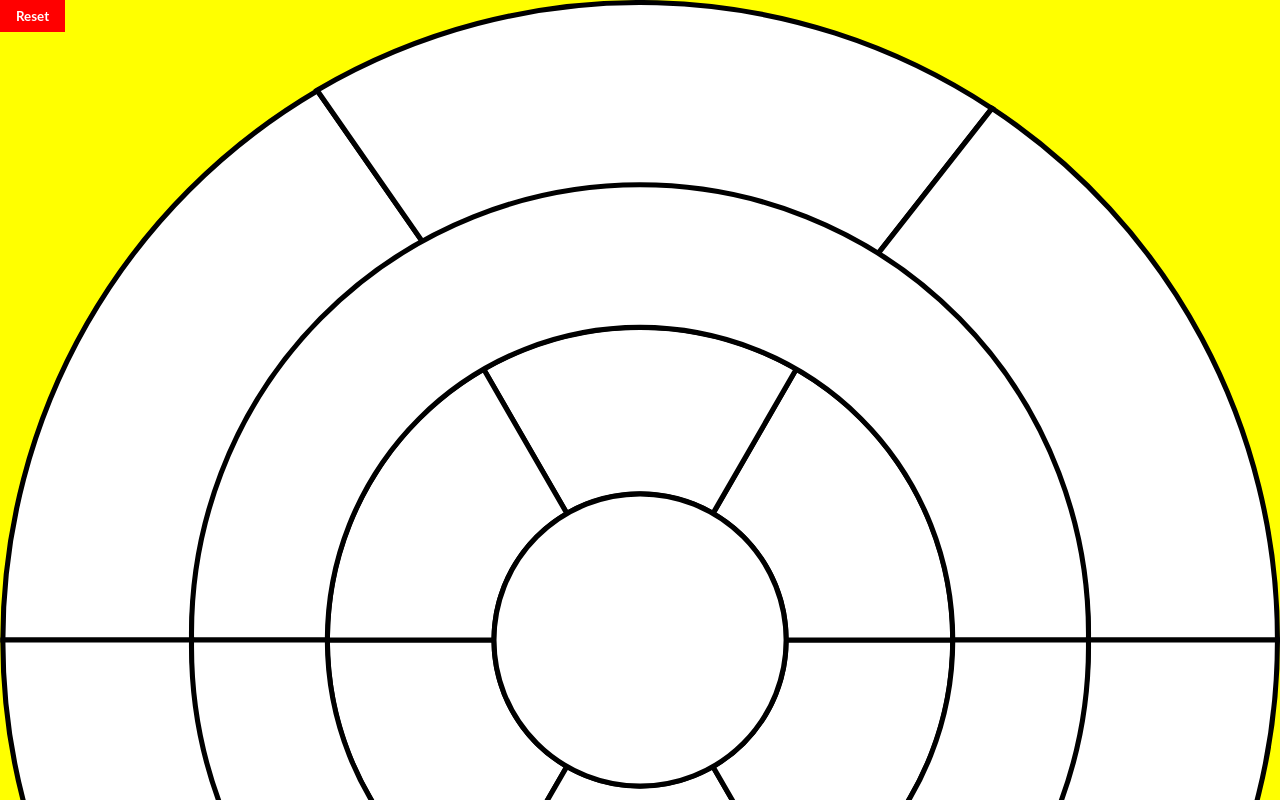
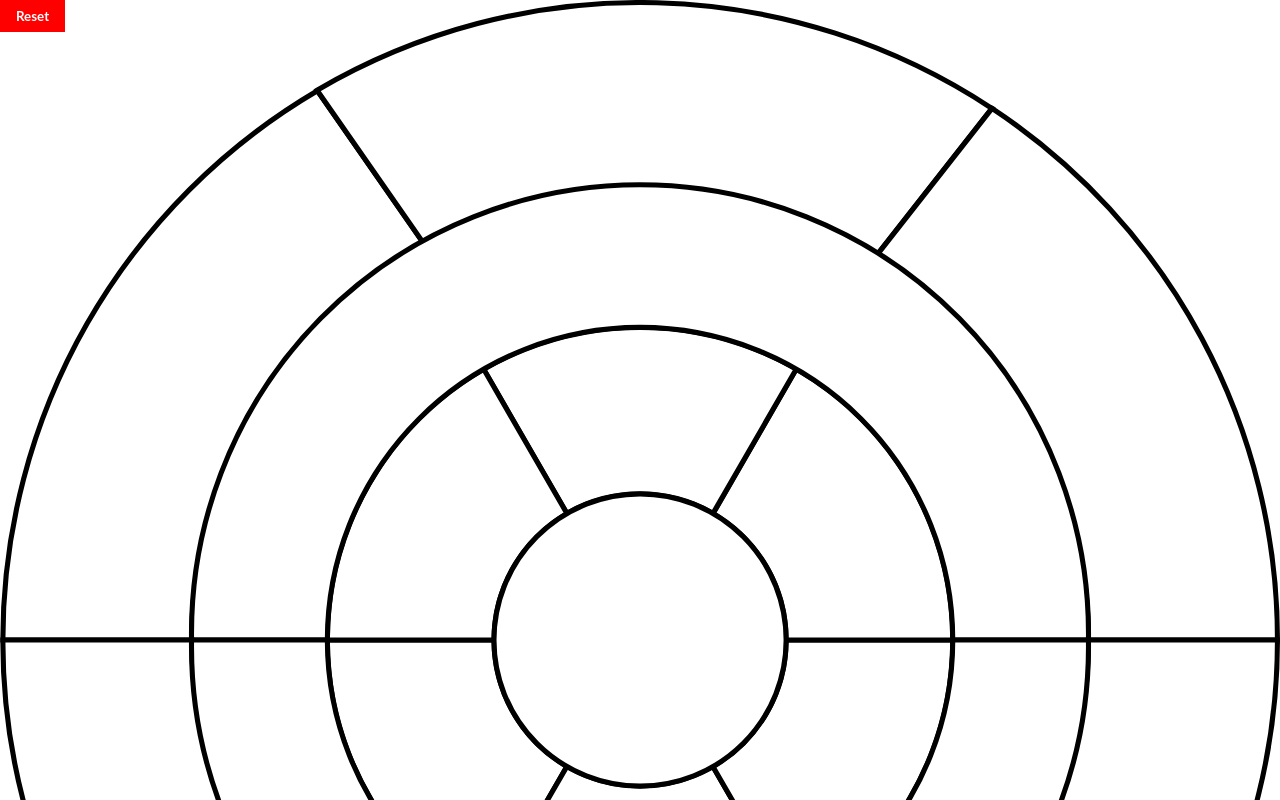
Before and after one commit to pgm-jandeschacht/prototype_roos, a React (Create React App) app: page / in a window 1280 px wide. Built offline with nearby package versions, Linux system fonts and the light colour scheme.

Commit message:
Scrolling stops when zooming in/out and scrolling stops when on a pop up

```diff
--- a/package.json
+++ b/package.json
@@ -11,11 +11,13 @@
     "@testing-library/jest-dom": "^5.16.1",
     "@testing-library/react": "^12.1.2",
     "@testing-library/user-event": "^13.5.0",
+    "@types/body-scroll-lock": "^3.1.0",
     "@types/jest": "^27.0.3",
     "@types/node": "^16.11.14",
     "@types/react": "^17.0.37",
     "@types/react-dom": "^17.0.11",
     "@types/styled-components": "^5.1.18",
+    "body-scroll-lock": "*",
     "react": "^17.0.2",
     "react-dom": "^17.0.2",
     "react-scripts": "5.0.0",
--- a/src/components/rose/Rose.tsx
+++ b/src/components/rose/Rose.tsx
@@ -2,14 +2,20 @@ import React, { useState, useRef, useEffect, SyntheticEvent } from 'react'
 import Popup from './Popup'
 import styled from 'styled-components'
 
-const StyledDiv = styled.div`
-    position: relative;
+interface StyledDivProps {
+    sticked: boolean
+}
+
+const StyledDiv = styled.div<StyledDivProps>`
+    position: ${(StyledDivProps) => StyledDivProps.sticked ? 'fixed' : 'relative'};
+    top: 0;
+    left: 0;
     max-width: 80rem;
     margin: auto;
     overflow-y: hidden;
-    width: 100vw;
+    width: 100%;
     height: 100vh;
-    /* background: red; */
+    background: white;
     /* -ms-overflow-style: none;
     scrollbar-width: none; */
 `
@@ -32,7 +38,7 @@ interface StyledSvgProps {
 }
 
 const StyledSvg = styled.svg<StyledSvgProps>`
-    background: yellow;
+    /* background: yellow; */
     cursor: move;
     touch-action: none;
     transition: all 0.3s ease-in-out;
@@ -76,41 +82,43 @@ const Rose: React.FC = () => {
     const [width, setWidth] = useState(0)
     const [pointerOrigin, setPointerOrigin] = useState({x: 0, y: 0});
     const [viewBox, setViewBox] = useState({x: 0, y: 0, width: 125.83, height: 125.84});
+    const [sticky, setSticky] = useState(true)
+    const [isPointerDown, setIsPointerDown] = useState(false)
+    const [newViewBox, setNewViewBox] = useState({x: 0, y: 0});
+    const [ratio, setRatio] = useState(0)
+    const [viewBoxString, setViewBoxString] = useState('0 0 125.83 125.84')
+    const [scale, setScale] = useState(1)
+    const [loaded, setLoaded] = useState(false)
 
     const handleClicking = (e: React.MouseEvent<SVGElement>) => {
         const data: any = e.target;
         setCategoryId(data.id);
         setDataId(data.id);
 
+        // open popup if node !== svg and svg !== panned
         if(data.nodeName !== 'svg' && pointerOrigin.x === e.clientX) {
             setGroupId(data.parentNode);
             setPopup(true);
         }
     }
 
+    // close popup
     const handleClosing = (close: boolean) => {
-        if (!close) {
-            setPopup(false)
-        }
+        if (!close) setPopup(false)
     }
 
+    // set ref svg
     const rose = useRef(null);
-
-    const [isPointerDown, setIsPointerDown] = useState(false)
-    const [newViewBox, setNewViewBox] = useState({x: 0, y: 0});
-    const [ratio, setRatio] = useState(0)
-    const [viewBoxString, setViewBoxString] = useState('0 0 125.83 125.84')
-    const [scale, setScale] = useState(1)
-    const [loaded, setLoaded] = useState(false)
     var svg: any = rose.current;
 
     useEffect(() => {
         setCats(rose.current);
 
-        if(svg !== null && loaded === false) {
+        // set start viewbox size
+        if(svg !== null && !loaded) {
             setLoaded(true);
             svg.setAttribute('viewBox', `${viewBox.x} ${viewBox.y} ${viewBox.width} ${viewBox.height}`);
-        } else if (svg !== null && loaded === true) {
+        } else if (svg !== null && loaded) {
             setRatio(viewBox.width / svg.getBoundingClientRect().width);
         }
 
@@ -118,6 +126,7 @@ const Rose: React.FC = () => {
     }, [svg, viewBox.width, loaded])
 
 
+    // When resizing the window, the width changed of viewbox
     window.addEventListener('resize', function() {
         setWidth(document.body.clientWidth)
 
@@ -127,11 +136,13 @@ const Rose: React.FC = () => {
 
     });
 
+    // When clicked to drag
     const onDown = (e: React.MouseEvent) => {
         setIsPointerDown(true);
         setPointerOrigin({x: e.clientX, y: e.clientY});
     }
 
+    // When draging
     const onMove = (e: React.MouseEvent) => {
         if(isPointerDown) {
             setNewViewBox({x: viewBox.x - ((e.clientX - pointerOrigin.x) * ratio), y: viewBox.y - ((e.clientY - pointerOrigin.y) * ratio)})
@@ -141,17 +152,28 @@ const Rose: React.FC = () => {
         }
     }
 
+    // When releasing the drag
     const onUp = () => {
         setIsPointerDown(false);
         setViewBox({x: newViewBox.x, y: newViewBox.y, width: 125.83, height: 125.84});
     }
 
+    // When scrolling with mousewheel
     const handleScroll = (e: React.WheelEvent<HTMLDivElement>) => {
-        const ZOOM_SPEED = -0.005;
-        setScale(Math.min(Math.max(.25, scale + (e.deltaY * ZOOM_SPEED)), 2.25))
+        if(!popup) {
+            const ZOOM_SPEED = -0.005;
+            setScale(Math.min(Math.max(.25, scale + (e.deltaY * ZOOM_SPEED)), 2.25))
+
+            if((scale + (e.deltaY * ZOOM_SPEED)) <= 0.25 || scale + (e.deltaY * ZOOM_SPEED) >= 2.25) {
+                setSticky(false)
+            } else {
+                setSticky(true)
+            }
+        }
         // svg.setAttribute('viewBox', '-62.5 -62.5 125.83 125.84')
     }
 
+    // Reset button
     const handleReset = () => {
         setScale(1)
         setViewBox({x: 0, y: 0, width: 125.83, height: 125.84})
@@ -162,7 +184,7 @@ const Rose: React.FC = () => {
     }
 
     return (
-        <StyledDiv onWheel={handleScroll} >
+        <StyledDiv sticked={sticky} onWheel={handleScroll} >
             <StyledSvg isVisible={loaded} scaling={scale} noSB={width} onPointerMove={onMove} onPointerDown={onDown} onPointerUp={onUp} ref={rose} group={groupId} pathId={dataId} open={popup} onClick={handleClicking} xmlns="http://www.w3.org/2000/svg">
                 <g id="Schijf_1_-_Kind" data-name="Schijf 1 - Kind">
                     <path id="Schijf_1_-_Kind_-_Cognitieve_functie" data-name="Schijf 1 - Kind - Cognitieve functie" className="cls-1"
--- a/src/layout/BaseLayout.tsx
+++ b/src/layout/BaseLayout.tsx
@@ -1,7 +1,7 @@
 import React from 'react'
 
 interface BaseLayoutProps {
-    children: React.ReactNode
+    children: React.ReactNode,
 }
 
 const BaseLayout: React.FC<BaseLayoutProps> = ({ children }) => {
--- a/src/pages/Home.tsx
+++ b/src/pages/Home.tsx
@@ -1,4 +1,4 @@
-import React from 'react'
+import React, { useEffect } from 'react'
 import { Rose } from '../components/rose'
 import { BaseLayout } from '../layout'
 
@@ -7,7 +7,6 @@ const Home: React.FC = () => {
         <BaseLayout>
             <Rose/>
 
-            {/* <p>text</p>
             <p>text</p>
             <p>text</p>
             <p>text</p>
@@ -33,7 +32,8 @@ const Home: React.FC = () => {
             <p>text</p>
             <p>text</p>
             <p>text</p>
-            <p>text</p> */}
+            <p>text</p>
+            <p>text</p>
         </BaseLayout>
     )
 }
```
Also changed, not shown: 2 other files (tests, documents, lock files or other folders).
